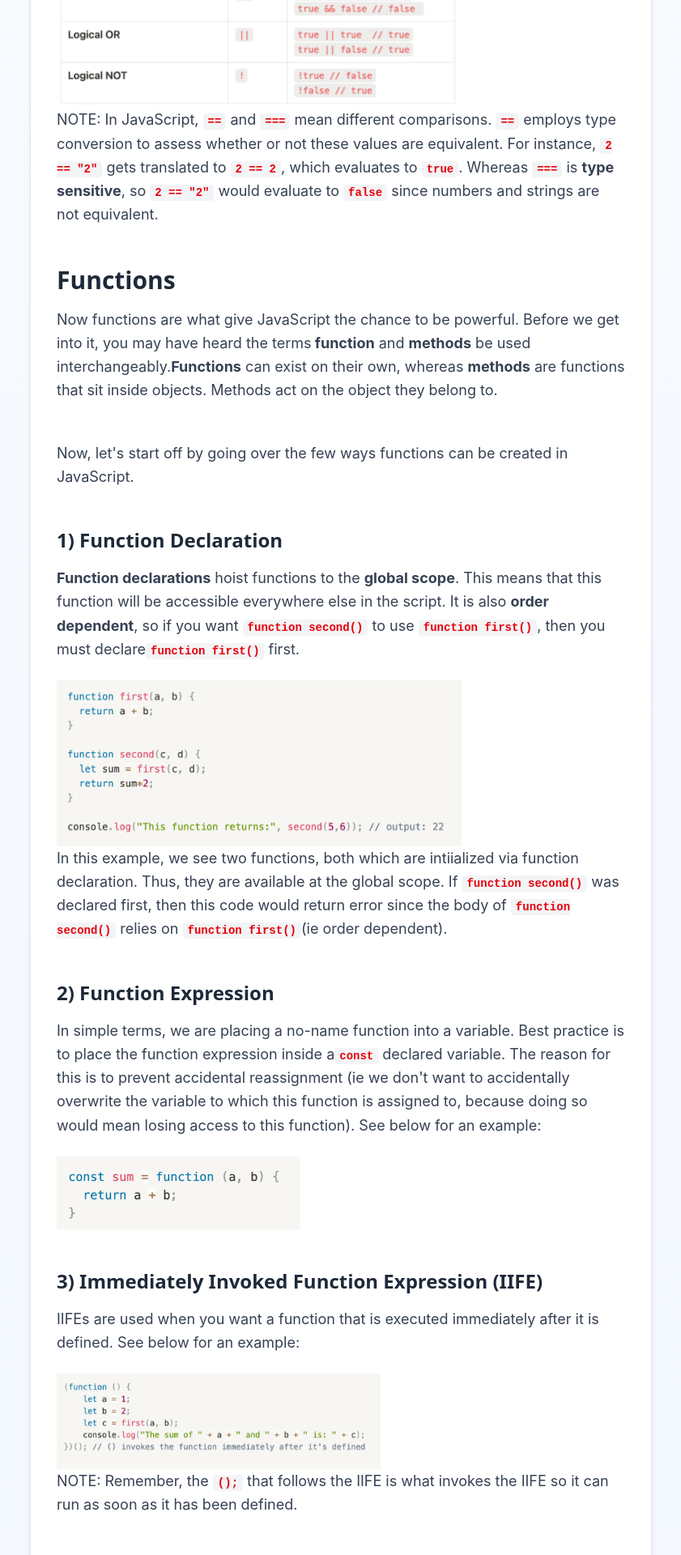
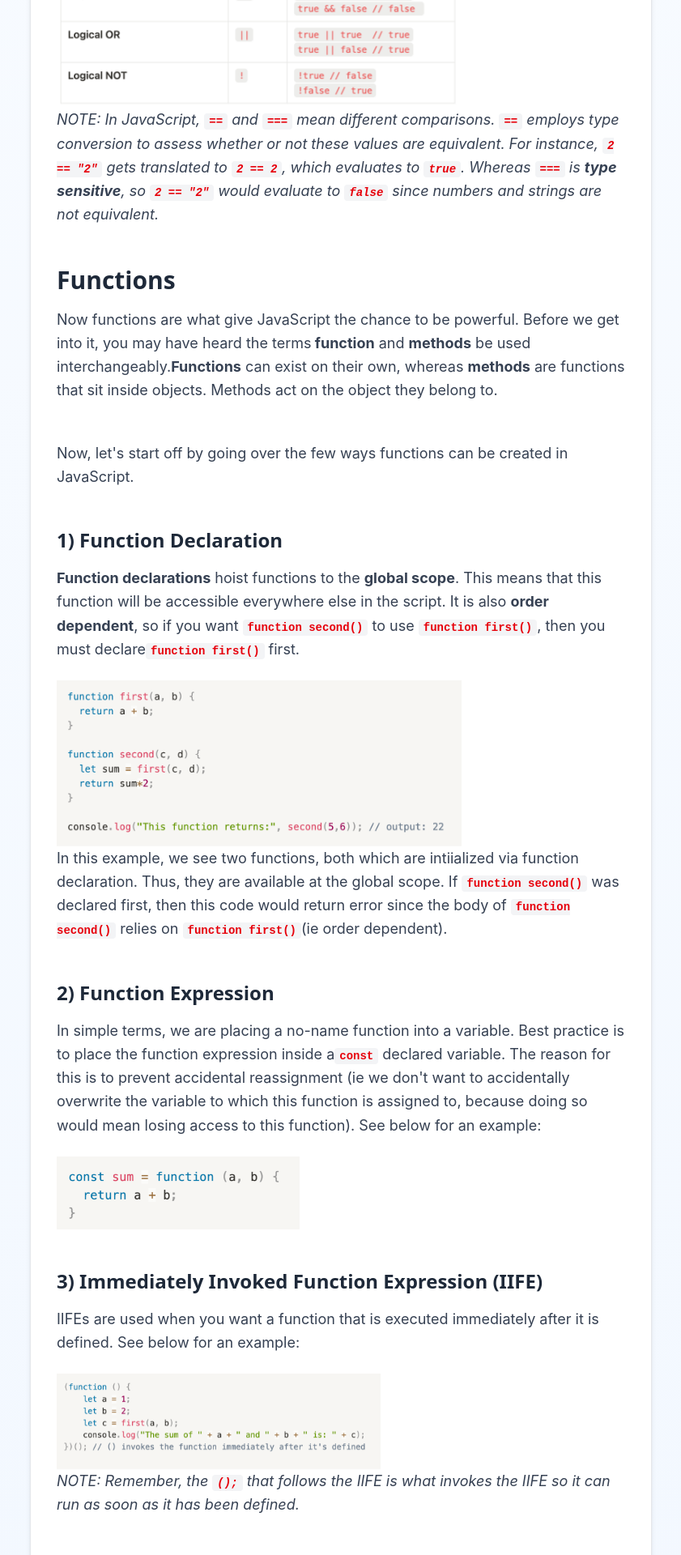
Before and after one commit to popobunns/full-stack-notes, a Next.js app: page /javascript in a window 1280 px wide. Shown: the part 4180-6100 px from the top of the page at 81% size, without its empty margins (219-1060 px from the left). Built offline with nearby package versions, Linux system fonts and the light colour scheme.

Commit message:
Styling changes to JavaScript page

```diff
--- a/src/app/javascript/page.js
+++ b/src/app/javascript/page.js
@@ -137,7 +137,7 @@ export default function Home() {
       width={500}
       height={500}
      />
-     <p className="body">
+     <p className="body italic">
       NOTE: In JavaScript, <code className="inline-code">==</code> and <code className="inline-code">===</code> mean different
       comparisons. <code className="inline-code">==</code> employs type conversion to assess whether or not these values are
       equivalent. For instance, <code className="inline-code">2 == "2"</code> gets translated to <code className="inline-code">2 == 2</code>,
@@ -205,7 +205,7 @@ export default function Home() {
         width={400}
         height={400}
       />
-      <p className="body">
+      <p className="body italic">
         NOTE: Remember, the <code className="inline-code">();</code> that follows the IIFE is what
         invokes the IIFE so it can run as soon as it has been defined.
       </p>
```
